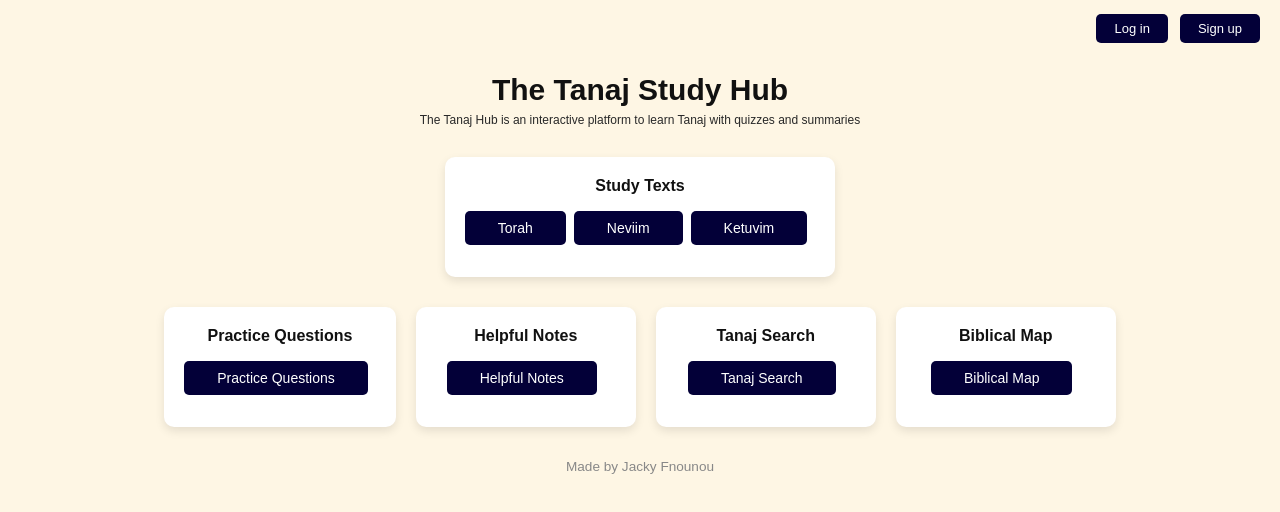
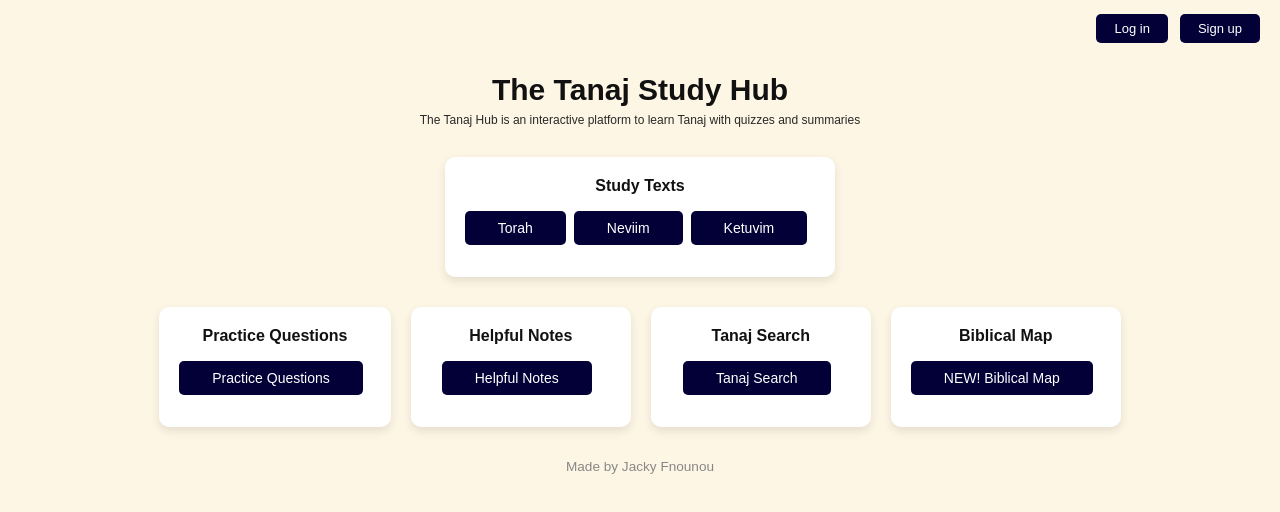
Before and after one commit to Jacky208-crypto/The-Tanaj-Hub, a React (Vite) app: page / in a window 1280 px wide. Shown: the top 512 px of the page. Built offline with nearby package versions, Linux system fonts and the light colour scheme; no server answers.

Commit message:
New map feature

```diff
--- a/src/pages/Home.jsx
+++ b/src/pages/Home.jsx
@@ -70,7 +70,7 @@ export default function Home() {
           <div className={styles.card}>
             <strong>Biblical Map</strong>
             <div className={styles.btnRow}>
-            <button className="nav-btn" onClick={() => navigate('/map')}>Biblical Map</button>
+            <button className="nav-btn" onClick={() => navigate('/map')}> NEW! Biblical Map</button>
             </div>
           </div>
       </div>
```
